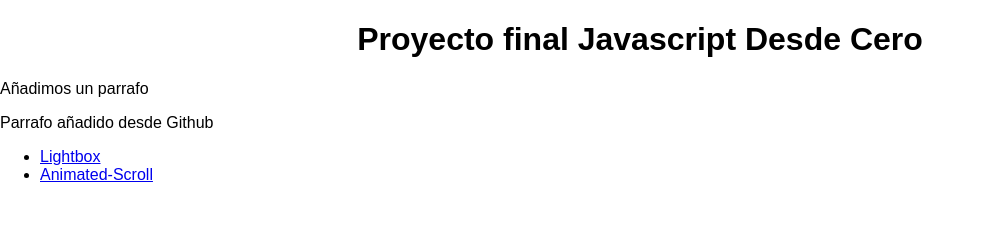
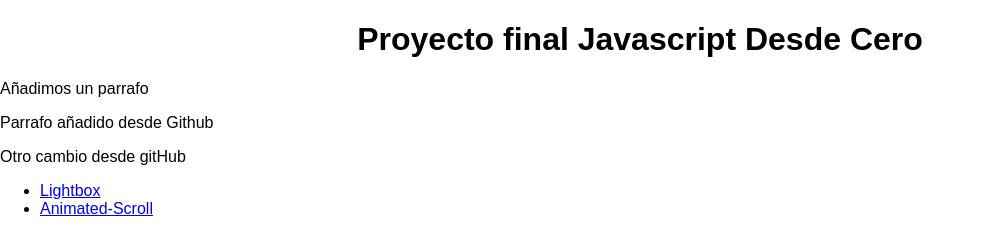
Before and after one commit to manu0396/CursoGithuib, a plain HTML site: page index.html in a window 1280 px wide. Shown: the whole page, without its empty margins (0-985 px from the left). Drawn offline with Linux system fonts and the light colour scheme.

Commit message:
Update index.html

```diff
--- a/index.html
+++ b/index.html
@@ -9,6 +9,7 @@
 		<h1>Proyecto final Javascript Desde Cero</h1>
 		<p>Añadimos un parrafo</p>
 		<p>Parrafo añadido desde Github</p>
+		<p>Otro cambio desde gitHub</p>
 		<ul>
 			<li><a href="lightbox.html">Lightbox</a></li>
 			<li><a href="animated-scroll.html">Animated-Scroll</a></li>
```
